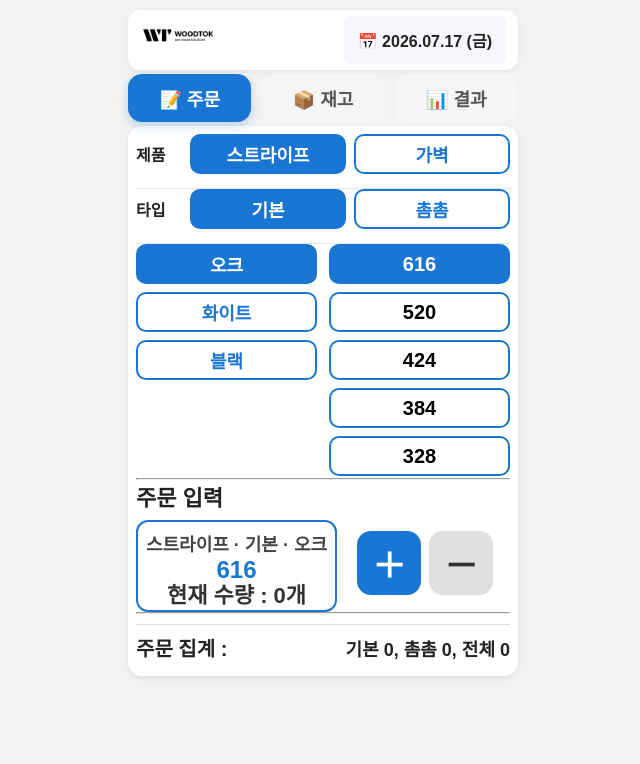
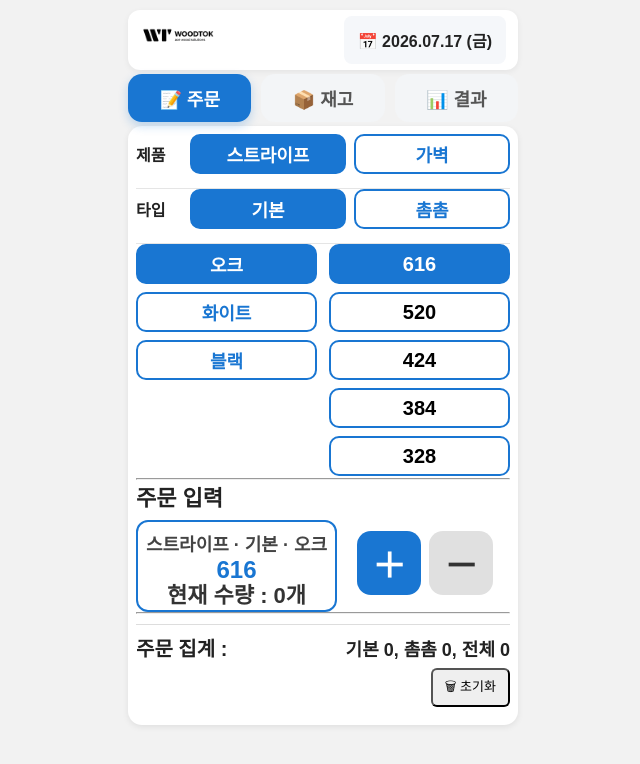
Before and after one commit to alwaysjcs/WOODTOK, a React (Vite) app: page / in a window 1280 px wide. Shown: the top 764 px of the page, without its empty margins (317-957 px from the left). Built offline with nearby package versions, Linux system fonts and the light colour scheme.

Commit message:
버전업

```diff
--- a/src/App.jsx
+++ b/src/App.jsx
@@ -142,6 +142,20 @@ function App() {
     );
 
   const todayTotal = basicTotal + denseTotal;
+  const resetTestData = () => {
+
+    const ok = window.confirm(
+        "테스트 데이터를 모두 삭제하시겠습니까?"
+    );
+
+    if (!ok) return;
+
+    localStorage.removeItem("factoryOrder");
+    localStorage.removeItem("factoryStock");
+
+    location.reload();
+
+  };
 
   const [stockInfo, setStockInfo] = useState({
       inherited: false,
@@ -155,7 +169,6 @@ function App() {
       selectedDate={selectedDate}
       setSelectedDate={setSelectedDate}
     />
-
     <ModeSelector
       mode={mode}
       setMode={setMode}
@@ -236,6 +249,20 @@ function App() {
        denseTotal={denseTotal}
        todayTotal={todayTotal}
     />
+        <div style={{ textAlign: "right", marginBottom: "10px" }}>
+        <button
+            onClick={resetTestData}
+            style={{
+                padding: "6px 12px",
+                fontSize: "13px",
+                borderRadius: "6px",
+                cursor: "pointer"
+            }}
+        >
+            🗑 초기화
+        </button>
+    </div>
+
     </div>
 
 )}
```
